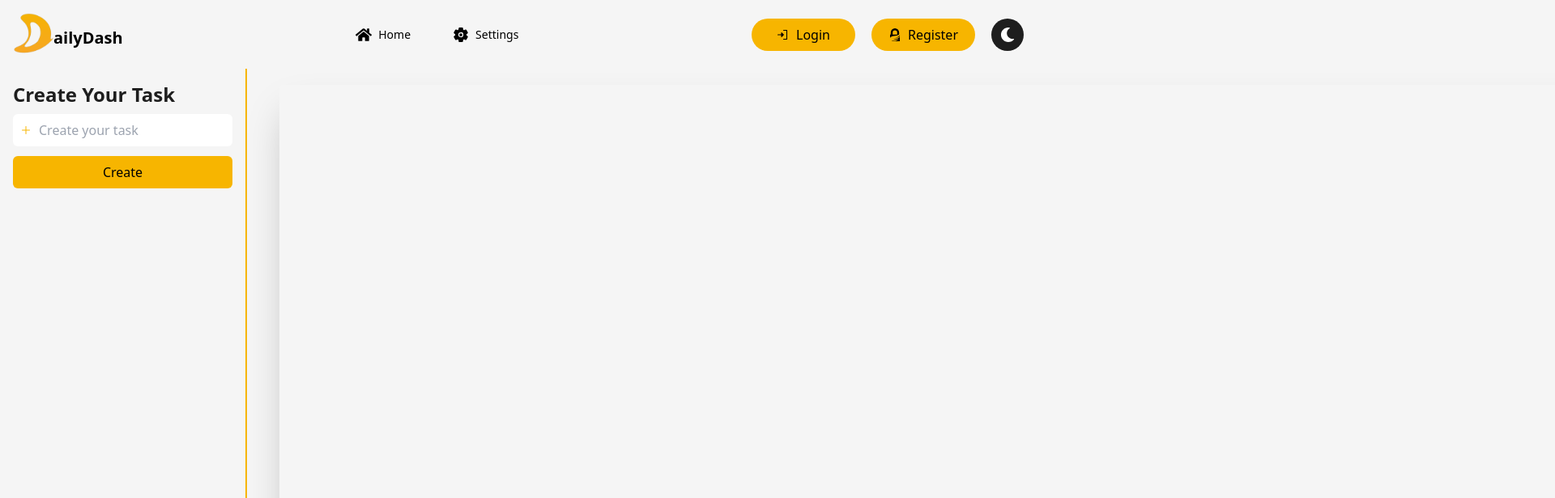
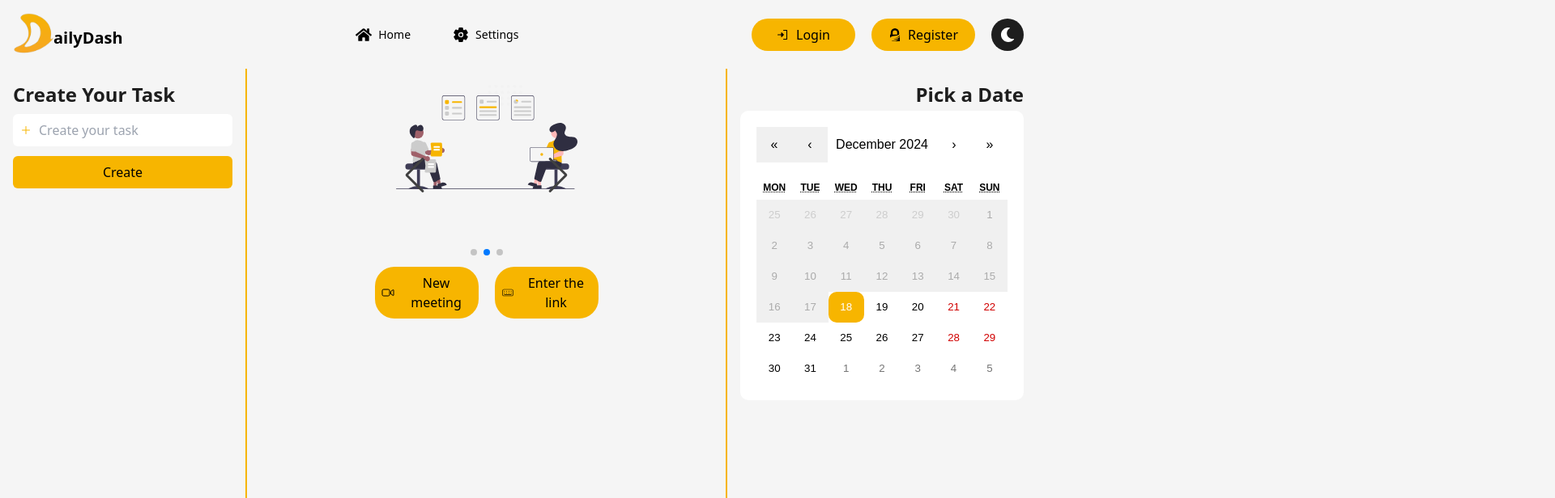
Before and after one commit to Jas1rk/DailyDash, a React (Vite) app in the folder Frontend/: page / in a window 1280 px wide. Shown: the top 616 px of the page at 81% size, 1920 px wide, since content can reach past the window. Built offline with nearby package versions, Linux system fonts and the light colour scheme.

Commit message:
added react-calendar in frontend

```diff
--- a/Frontend/package.json
+++ b/Frontend/package.json
@@ -13,6 +13,7 @@
     "formik": "^2.4.6",
     "framer-motion": "^11.13.1",
     "react": "^18.3.1",
+    "react-calendar": "^5.1.0",
     "react-dom": "^18.3.1",
     "react-icons": "^5.4.0",
     "react-router-dom": "^7.0.2",
--- a/Frontend/src/Components/Common/useDarkMode.tsx
+++ b/Frontend/src/Components/Common/useDarkMode.tsx
@@ -3,18 +3,16 @@ import { useEffect } from "react";
 const useDarkMode = () => {
   useEffect(() => {
     const savedTheme = localStorage.getItem("theme");
-    if (savedTheme === "dark") {
+    const darkModePreference = window.matchMedia(
+      "(prefers-color-scheme: dark)"
+    ).matches;
+
+    if (savedTheme === "dark" || (!savedTheme && darkModePreference)) {
       document.documentElement.classList.add("dark");
-    } else if (savedTheme === "light") {
+      localStorage.setItem("theme", "dark");
+    } else {
       document.documentElement.classList.remove("dark");
-    } else {
-      const darkModePreference = window.matchMedia(
-        "(prefers-color-scheme: dark)"
-      ).matches;
-      if (darkModePreference) {
-        document.documentElement.classList.add("dark");
-        localStorage.setItem("theme", "dark");
-      }
+      localStorage.setItem("theme", "light");
     }
   }, []);
 };
--- a/Frontend/src/Components/Header/DarkModeToggle.tsx
+++ b/Frontend/src/Components/Header/DarkModeToggle.tsx
@@ -1,24 +1,25 @@
-import {  useState } from "react";
+import { useState, useEffect } from "react";
 import { FaMoon } from "react-icons/fa";
 import { AiFillSun } from "react-icons/ai";
 
 const DarkModeToggle = () => {
-  const [isDarkMode, setIsDarkMode] = useState<boolean>(false);
+  const [isDarkMode, setIsDarkMode] = useState(
+    localStorage.getItem("theme") === "dark"
+  );
 
-  const toggleDarkMode = () => {
-    setIsDarkMode(!isDarkMode);
+  useEffect(() => {
     if (isDarkMode) {
+      document.documentElement.classList.add("dark");
+      localStorage.setItem("theme", "dark");
+    } else {
       document.documentElement.classList.remove("dark");
       localStorage.setItem("theme", "light");
-    } else {
-      document.documentElement.classList.add("dark");
-      localStorage.setItem("theme", "dark");
     }
-  };
+  }, [isDarkMode]);
 
   return (
     <button
-      onClick={toggleDarkMode}
+      onClick={() => setIsDarkMode(!isDarkMode)}
       className="md:w-[40px] md:h-[40px] h-[30px] w-[30px] rounded-full flex items-center justify-center dark:bg-white bg-colors-darkComponent dark:text-colors-primaryYellow text-white"
     >
       {isDarkMode ? (
--- a/Frontend/src/Components/HomePage/Home.tsx
+++ b/Frontend/src/Components/HomePage/Home.tsx
@@ -2,33 +2,43 @@ import swiper1 from '../../assets/swip1.svg'
 import swiper2 from '../../assets/swip2.svg'
 import swiper3 from '../../assets/swip3.svg'
 import { Swiper, SwiperSlide } from "swiper/react";
+import { Navigation, Pagination, Autoplay } from "swiper/modules";
 import "swiper/css";
 import "swiper/css/navigation";
 import "swiper/css/pagination";
-import { Navigation, Pagination, Autoplay } from "swiper/modules";
+import { CommonButton } from '..';
+import { IoVideocamOutline } from "react-icons/io5";
+import { CiKeyboard } from "react-icons/ci";
+
 
 const Home = () => {
   return (
-    <div className="flex py-5 px-5 w-auto h-screen">
-      <div className=" p-4 shadow-2xl rounded ">
+    <div className="flex py-5 px-5 w-full h-screen flex-col">
+
       <Swiper
           modules={[Navigation, Pagination, Autoplay]}
           navigation
           pagination={{ clickable: true }}
           autoplay={{ delay: 3000, disableOnInteraction: false }}
           loop={true}
-          className="rounded"
+          className="w-56 bg-transparent p-5"
         >
           <SwiperSlide>
-            <img src={swiper1} alt="swip1" className="w-full h-auto rounded" />
+            <img src={swiper1} alt="swip1"  />
           </SwiperSlide>
           <SwiperSlide>
-            <img src={swiper2} alt="swip2" className="w-full h-auto rounded" />
+            <img src={swiper2} alt="swip2"  />
           </SwiperSlide>
           <SwiperSlide>
-            <img src={swiper3} alt="swip3" className="w-full h-auto rounded" />
+            <img src={swiper3} alt="swip3"  />
           </SwiperSlide>
         </Swiper>
+
+      <div className='flex gap-5 justify-center items-center'>
+
+       <CommonButton icon={<IoVideocamOutline />}>New meeting</CommonButton>
+       <CommonButton icon={<CiKeyboard />}>Enter the link</CommonButton>
+
       </div>
     </div>
   );
--- a/Frontend/src/Components/Sidebar/Leftsidebar.tsx
+++ b/Frontend/src/Components/Sidebar/Leftsidebar.tsx
@@ -3,7 +3,7 @@ import { IoAdd } from "react-icons/io5";
 
 const Leftsidebar = () => {
   return (
-    <div className="hidden md:block w-full p-4 h-screen sticky border-r-2 border-colors-primaryYellow">
+    <div className="hidden md:block w-auto p-4 h-screen sticky border-r-2 border-colors-primaryYellow">
       <h1 className="text-2xl font-bold text-colors-darkComponent dark:text-white">Create Your Task</h1>
       <CommonInput
         placeholder="Create your task"
--- a/Frontend/src/Components/Sidebar/Rightsidebar.tsx
+++ b/Frontend/src/Components/Sidebar/Rightsidebar.tsx
@@ -1,9 +1,24 @@
+import { useState } from "react";
+import Calender from "react-calendar";
+import "react-calendar/dist/Calendar.css";
+
 const Rightsidebar = () => {
+  const [date, setDate] = useState();
+
+  const handleDate = (selectedDate) =>
+    setDate(selectedDate.toLocaleDateString());
+
   return (
-    <div className="hidden md:block w-full p-4 h-screen sticky place-items-end  border-l-2 border-colors-primaryYellow">
+    <div className="hidden md:block w-auto p-4 h-screen sticky place-items-end  border-l-2 border-colors-primaryYellow">
       <h1 className="text-2xl font-bold text-colors-darkComponent dark:text-white">
         Pick a Date
       </h1>
+      <Calender
+        className=" p-5 mt-1"
+        onChange={handleDate}
+        value={date}
+        minDate={new Date()}
+      />
     </div>
   );
 };
--- a/Frontend/src/index.css
+++ b/Frontend/src/index.css
@@ -12,21 +12,74 @@ body {
 .dark body {
   background-color: #121212;
 }
-For Chrome, Safari, and Edge
-input[type="number"]::-webkit-inner-spin-button,
-input[type="number"]::-webkit-outer-spin-button {
-  -webkit-appearance: none; /* Remove spin buttons */
-  margin: 0; /* Remove extra margin */
-}
 
-/* For Firefox */
-input[type="number"] {
-  -moz-appearance: textfield; /* Treat as text field */
-}
 
-/* Swiper navigation arrows */
 .swiper-button-next,
 .swiper-button-prev {
   color: #414141 !important;
-  font-size: 10px !important;
+  font-size: 5px !important;
+  font-weight: 100;
+
 }
+
+:root,
+[data-theme="light"] {
+  --calendar-bg: #FFFFFF;
+  --text-color: black;
+  --selected-date-bg: #cfa739;
+  --selected-date-text: white;
+  --current-date-color: white;
+  --current-date-bg: #F7B500;
+  --disabled-opacity: 0.3;
+  --hover-color: #F9A825;
+}
+
+[data-theme="dark"] {
+  --calendar-bg: #1E1E1E;
+  --text-color: white;
+  --selected-date-bg: #cfa739;
+  --selected-date-text: white;
+  --current-date-color: white;
+  --current-date-bg: #F7B500;
+  --disabled-opacity: 0.3;
+  --hover-color: #F9A825;
+}
+
+.react-calendar {
+  background: var(--calendar-bg) !important;
+  border: none !important;
+  border-radius: 10px;
+  color: var(--text-color);
+}
+
+.react-calendar__navigation {
+  color: var(--text-color);
+}
+
+.react-calendar__month-view__weekdays {
+  color: var(--text-color);
+}
+
+.react-calendar__tile--now {
+  background: var(--current-date-bg) !important;
+  color: var(--current-date-color) !important;
+  font-weight: bold;
+  border-radius: 10px;
+}
+
+.react-calendar__tile--active {
+  background: var(--selected-date-bg) !important;
+  color: var(--selected-date-text) !important;
+  border-radius: 10px;
+}
+
+.react-calendar__tile:hover {
+  background: var(--hover-color) !important;
+  color: white !important;
+}
+
+.react-calendar__tile--disabled {
+  opacity: var(--disabled-opacity) !important;
+  pointer-events: none;
+  filter: blur(1px);
+}
```
Also changed, not shown: 1 other file (tests, documents, lock files or other folders).
